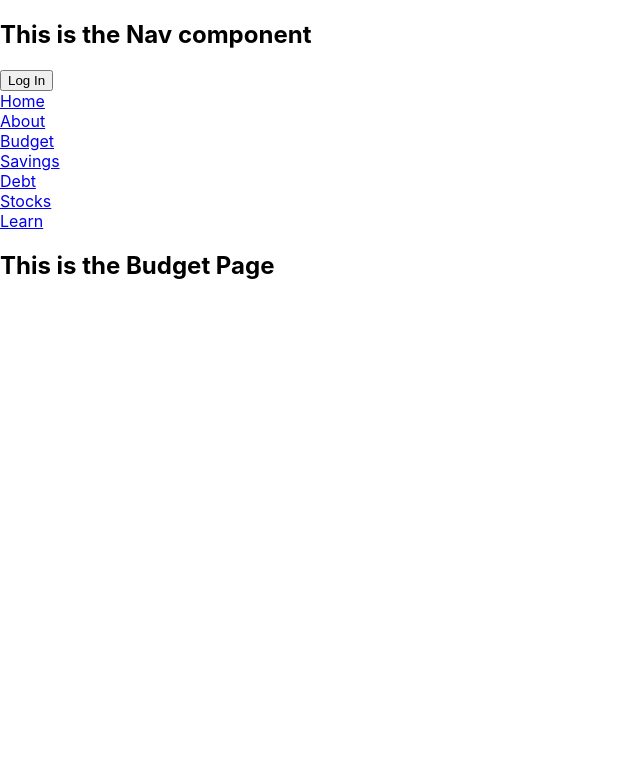
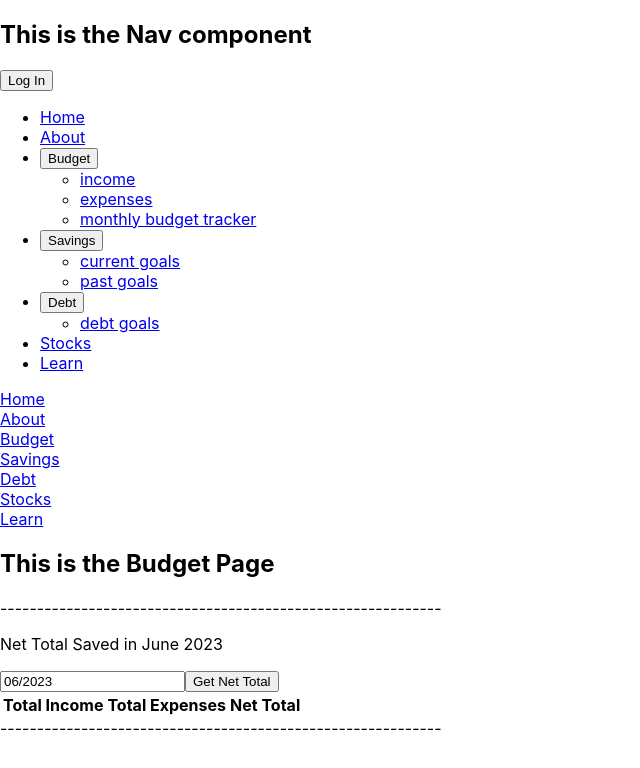
Before and after one commit to Shamayal/frog-finance, a React (Create React App) app in the folder frontend/client/: page /budget in a window 1280 px wide. Shown: the top 768 px of the page, without its empty margins (0-640 px from the left). Built offline with nearby package versions, Linux system fonts and the light colour scheme.

Commit message:
added drop down links

```diff
--- a/frontend/client/src/App.js
+++ b/frontend/client/src/App.js
@@ -22,7 +22,7 @@ function App() {
         <NavigationBar />
         <Routes>
           <Route path="/" element={<HomePage />} />
-          <Route path="/budget" element={<Budget />} />
+          <Route path="/budget" element={<Budget />}/>
           <Route path="/savings" element={<Savings />} />
           <Route path="/debt" element={<Debt />} />
           <Route path="/learn" element={<Learn />} />
--- /dev/null
+++ b/frontend/client/src/components/Dropdown.jsx
@@ -0,0 +1,13 @@
+const Dropdown = ({ submenus }) => {
+  return (
+    <ul className="dropdown">
+      {submenus.map((submenu, index) => (
+        <li key={index} className="menu-items">
+          <a href={submenu.url}>{submenu.title}</a>
+        </li>
+      ))}
+    </ul>
+  );
+};
+
+export default Dropdown;
--- /dev/null
+++ b/frontend/client/src/components/MenuItems.jsx
@@ -0,0 +1,20 @@
+import Dropdown from './Dropdown';
+
+const MenuItems = ({ items }) => {
+  return (
+    <li className="menu-items">
+      {items.submenu ? (
+        <>
+          <button type="button" aria-haspopup="menu">
+            {items.title}{' '}
+          </button>
+          <Dropdown submenus={items.submenu} />
+        </>
+      ) : (
+        <a href={items.url}>{items.title}</a>
+      )}
+    </li>
+  );
+};
+
+export default MenuItems;
--- a/frontend/client/src/components/NavigationBar.jsx
+++ b/frontend/client/src/components/NavigationBar.jsx
@@ -9,9 +9,13 @@ import Debt from "../routes/Debt";
 import Savings from "../routes/Savings";
 import Stocks from "../routes/Stocks";
 import Learn from "../routes/Learn";
+import { menuItems } from "../menuItems";
+import MenuItems from './MenuItems';
+
 
 const NavigationBar = () => {
   const { isLoading, error } = useAuth0();
+
 
   return (
     <div>
@@ -24,6 +28,11 @@ const NavigationBar = () => {
       <LogoutButton />
 
       <nav>
+        <ul className="menus">
+          {menuItems.map((menu, index) => {
+            return <MenuItems items={menu} key={index} />;
+          })}
+        </ul>
         <Link to="/">Home</Link>
         <br />
         <Link to="/about">About</Link>
--- /dev/null
+++ b/frontend/client/src/menuItems.js
@@ -0,0 +1,60 @@
+export const menuItems = [
+  {
+    title: 'Home',
+    url: '/',
+  },
+  {
+    title: 'About',
+    url: '/about',
+  },
+  {
+    title: 'Budget',
+    url: '/budget',
+    submenu: [
+      {
+        title: 'income',
+        url: 'income',
+      },
+      {
+        title: 'expenses',
+        url:  'expense',
+      },
+      {
+        title: 'monthly budget tracker',
+        url: 'monthly-budget-tracker'
+      }
+    ]
+  },
+  {
+    title: 'Savings',
+    url: '/savings',
+    submenu: [
+      {
+        title: 'current goals',
+        url: 'goals'
+      },
+      {
+        title: 'past goals',
+        url: 'past-goals'
+      }
+    ]
+  },
+  {
+    title: 'Debt',
+    url: '/debt',
+    submenu: [
+      {
+        title: 'debt goals',
+        url: 'goals'
+      }
+    ]
+  },
+  {
+    title: 'Stocks',
+    url: '/stocks',
+  },
+  {
+    title: 'Learn',
+    url: '/learn'
+  }
+];
--- a/frontend/client/src/routes/Budget.jsx
+++ b/frontend/client/src/routes/Budget.jsx
@@ -1,9 +1,16 @@
+import ViewNetTotal from "../components/budget/ViewNetTotal";
+
+
 const Budget = () => {
   return (
     <div>
       <h2>This is the Budget Page</h2>
+      <ViewNetTotal />
     </div>
   );
 };
+// drop down to select income, expenses
+// create two new routes?
+// let user navigate
 
 export default Budget;
```
